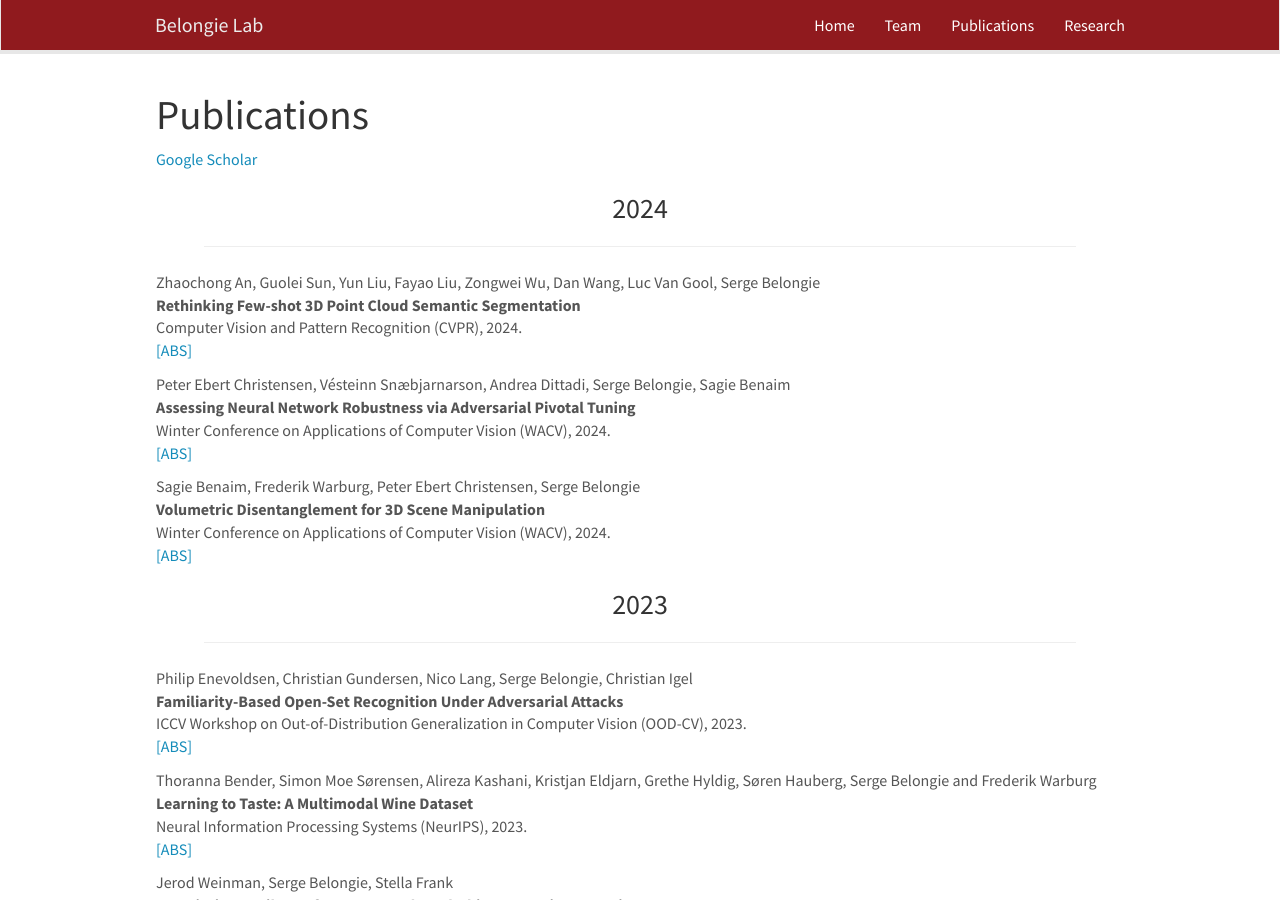
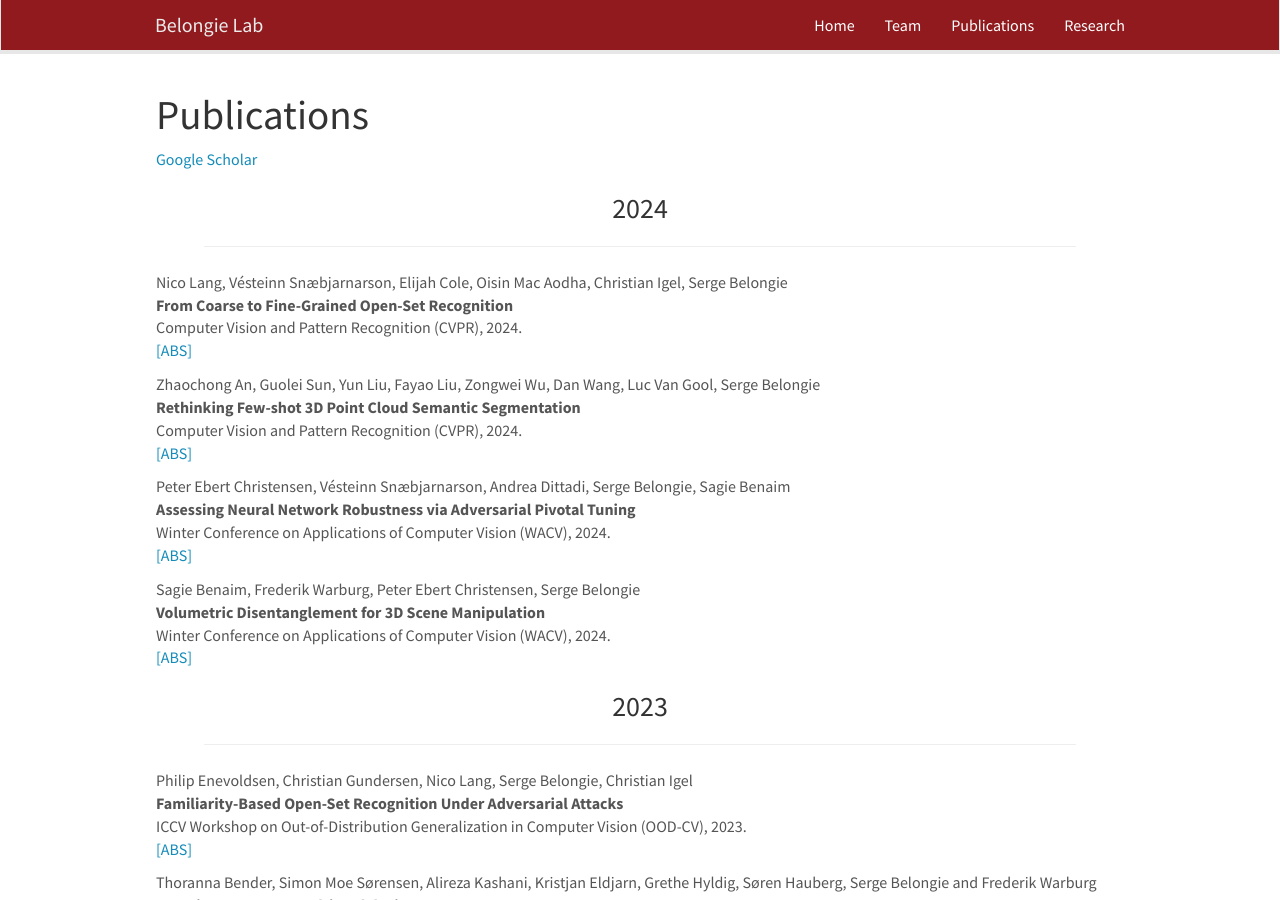
Before and after one commit to BelongieLab/belongielab.github.io, a Jekyll site: the page built from _pages/publications.md, in a window 1280 px wide and 900 px high. Built offline with Jekyll 4.4.1, drawn with Linux system fonts in a browser that asks for light colours; nearby versions of some CDN libraries.

Commit message:
added Nico et al. CVPR 2024

```diff
--- a/_data/publist.yml
+++ b/_data/publist.yml
@@ -1,3 +1,13 @@
+- address: Seattle
+  author: "Nico Lang, Vésteinn Snæbjarnarson, Elijah Cole, Oisin Mac Aodha, Christian Igel, Serge Belongie"
+  link:
+    display: ABS
+    url: https://langnico.github.io
+  pub_type: conference
+  ref: Lang2024
+  title: From Coarse to Fine-Grained Open-Set Recognition
+  venue: 'Computer Vision and Pattern Recognition (CVPR), '
+  year: '2024'
 - address: Seattle
   author: "Zhaochong An, Guolei Sun, Yun Liu, Fayao Liu, Zongwei Wu, Dan Wang, Luc Van Gool, Serge Belongie"
   link:
```
